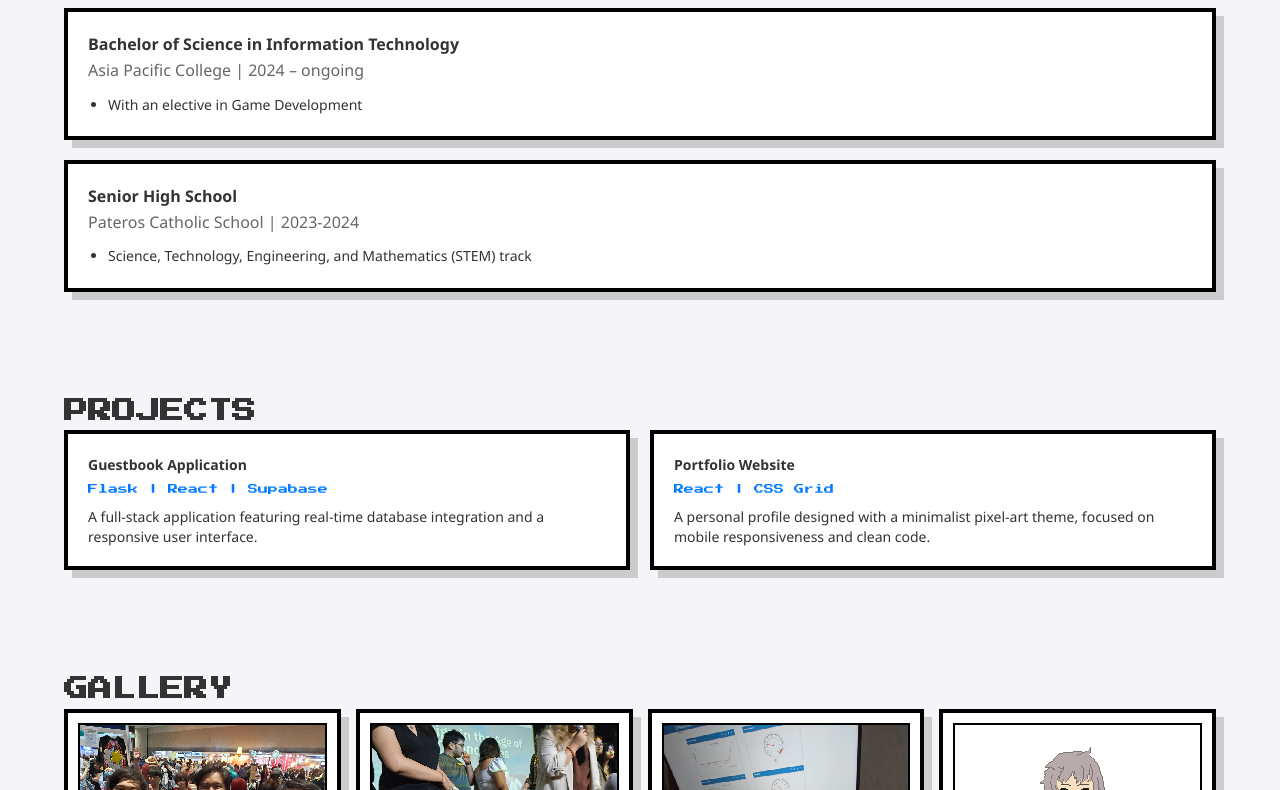
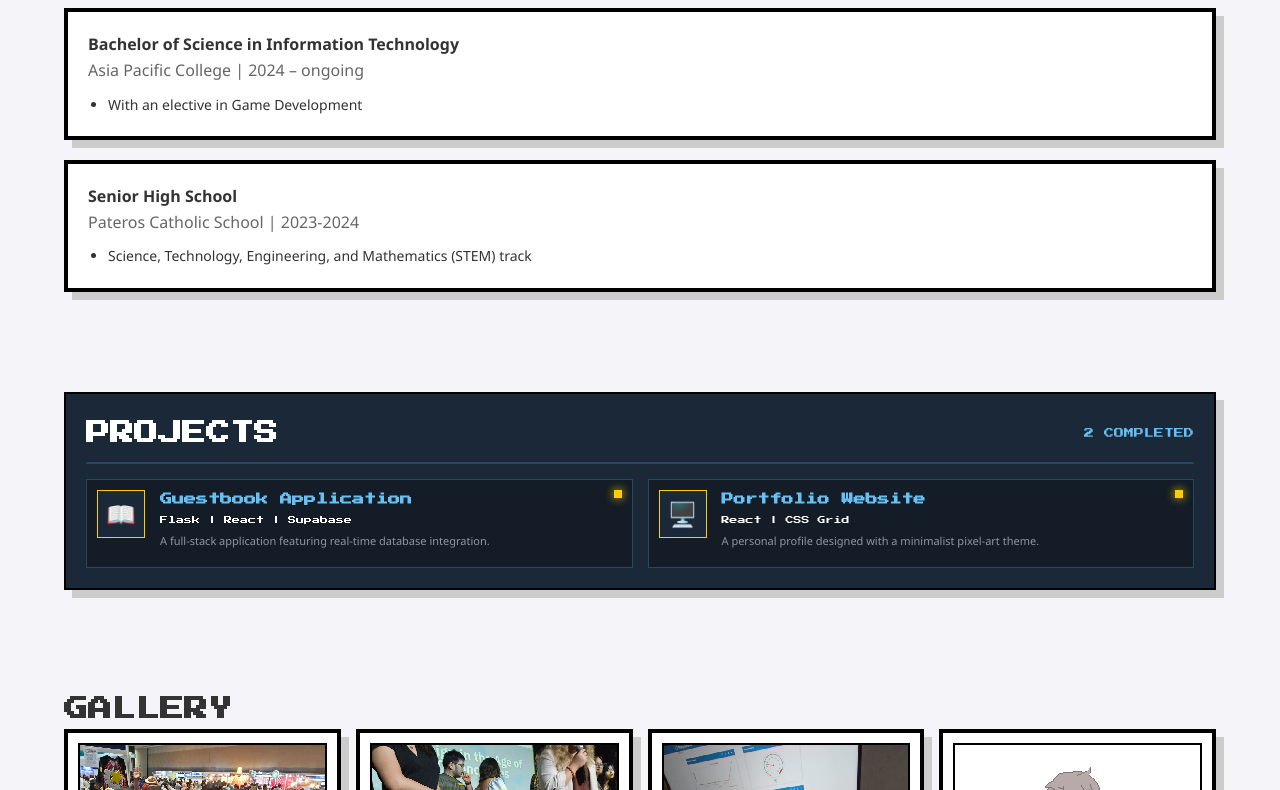
Before and after one commit to Chase-Ian/IT241-Webprog-flask, a React (Create React App) app in the folder frontend/: page / in a window 1280 px wide. Shown: the part 665-1455 px from the top of the page. Built offline with nearby package versions, Linux system fonts and the light colour scheme; no server answers.

Commit message:
improved projects js

```diff
--- a/frontend/src/components/Projects.js
+++ b/frontend/src/components/Projects.js
@@ -6,29 +6,68 @@ const Projects = () => {
         id: 1,
         title: "Guestbook Application",
         tech: "Flask | React | Supabase",
-      desc: "A full-stack application featuring real-time database integration and a responsive user interface."
+        desc: "A full-stack application featuring real-time database integration.",
+        icon: "📖",
+        link: "https://github.com/Chase-Ian/College_gradingDB.git" // Replace with your link
     },
     {
         id: 2,
         title: "Portfolio Website",
         tech: "React | CSS Grid",
-      desc: "A personal profile designed with a minimalist pixel-art theme, focused on mobile responsiveness and clean code."
+        desc: "A personal profile designed with a minimalist pixel-art theme.",
+        icon: "🖥️",
+        link: "https://github.com/yourusername/portfolio" // Replace with your link
     }
 ];
 
   return (
     <section id="projects">
-      <h2>Projects</h2>
-      <div className="project-grid" style={{ display: 'grid', gridTemplateColumns: 'repeat(auto-fit, minmax(300px, 1fr))', gap: '20px' }}>
+      {/* Reusing the achievement-panel look for the whole section */}
+      <div className="card achievement-panel">
+        <div className="achievement-header">
+          <h2 className='project-header'>PROJECTS</h2>
+          <span className="achievement-count">{projectList.length} COMPLETED</span>
+        </div>
+
+        <div className="project-grid" style={{
+          display: 'grid',
+          gridTemplateColumns: 'repeat(auto-fit, minmax(300px, 1fr))',
+          gap: '15px'
+        }}>
           {projectList.map(project => (
-          <div key={project.id} className="card">
-            <h3 style={{ fontSize: '14px', marginBottom: '5px' }}>{project.title}</h3>
-            <p style={{ fontSize: '10px', color: '#007bff', marginBottom: '10px', fontFamily: "'Press Start 2P'" }}>
+            <a
+                key={project.id}
+                href={project.link}
+                target="_blank"
+                rel="noreferrer"
+                className="project-link-wrapper"
+                style={{ textDecoration: 'none' }}
+                >
+                <div className="achievement-row project-item">
+                    <div className="achievement-icon-box">
+                    <span className="achievement-icon">{project.icon}</span>
+                    </div>
+
+                    <div className="achievement-text">
+                    <h3 className="achievement-title" style={{ color: '#66c0f4' }}>
+                        {project.title}
+                    </h3>
+                    <p style={{
+                        fontSize: '8px',
+                        color: '#fff',
+                        margin: '5px 0',
+                        fontFamily: "'Press Start 2P'"
+                    }}>
                         {project.tech}
                     </p>
-            <p style={{ fontSize: '14px', lineHeight: '1.4' }}>{project.desc}</p>
+                    <p className="achievement-desc">{project.desc}</p>
                     </div>
+
+                    <div className="status-pixel project-rarity"></div>
+                </div>
+                </a>
           ))}
+        </div>
       </div>
     </section>
   );
--- a/frontend/src/css/style.css
+++ b/frontend/src/css/style.css
@@ -465,10 +465,9 @@ img {
 
 .achievement-title {
   color: #ebebeb;
-  font-size: 14px;
+  font-size: 12px;
   margin: 0;
   font-family: 'Press Start 2P', cursive;
-  font-size: 8px; /* Small pixel font for titles */
 }
 
 .achievement-desc {
@@ -486,5 +485,32 @@ img {
 }
 
 .certification-header {
-  color: #ffffff; /* Steam light blue */
+  color: #ffffff;
 }
+
+/* Special glow for Projects (Gold/Rare) */
+.project-rarity {
+  background: #ffcc00 !important;
+  box-shadow: 0 0 10px #ffcc00 !important;
+}
+
+/* Ensure project rows align items to the top for longer descriptions */
+.project-item {
+  align-items: flex-start !important;
+  height: 100%; /* Keeps boxes even in a grid */
+  border: 1px solid #2a475e;
+}
+
+.project-item:hover {
+  border-color: #ffcc00 !important;
+}
+
+/* Make icons in projects slightly larger */
+.project-item .achievement-icon-box {
+  background: #1b2838;
+  border-color: #ffcc00;
+}
+
+.project-header{
+  color: #ffffff;
+}
```
Lines whose indentation alone changed are shown as unchanged.
